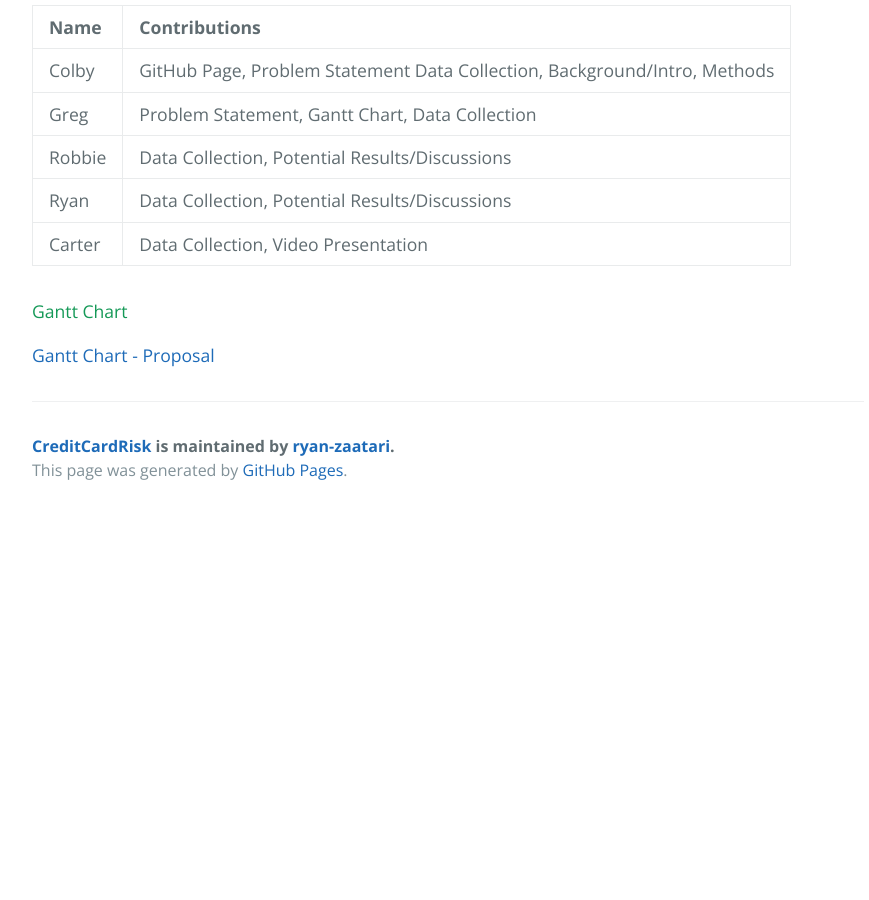
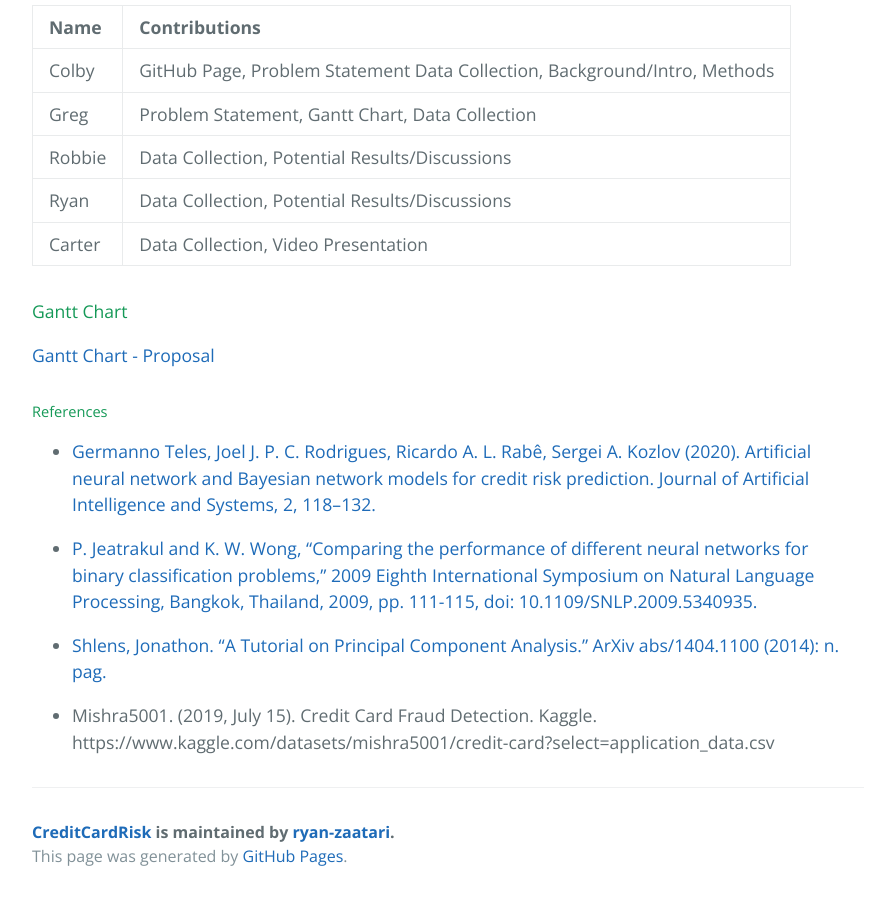
Before and after one commit to ryan-zaatari/CreditCardRisk, a Jekyll site: the page built from index.md, in a window 1280 px wide and 900 px high, scrolled down 2022 px. Shown: the whole window, without its empty margins (192-1061 px from the left). Built offline with Jekyll 4.4.1, drawn with Linux system fonts in a browser that asks for light colours; before the commit the page ends 2536 px from its top, so only the background shows below that.

Commit message:
references added

```diff
--- a/index.md
+++ b/index.md
@@ -52,3 +52,12 @@ Overall, our model will enable banks to better evaluate credit risk when reviewi
 #### Gantt Chart
 
 [Gantt Chart - Proposal](https://gtvault.sharepoint.com/:x:/s/CS4641MLProjectTeam/EZsWnmIWIcJAk-Xb50eHuWsBEQd3F_iAyf3x9m4M9c_V7Q?e=lOfd4h)
+
+##### References
+* [Germanno Teles, Joel J. P. C. Rodrigues, Ricardo A. L. Rabê, Sergei A. Kozlov (2020). Artificial neural network and Bayesian network models for credit risk prediction. Journal of Artificial Intelligence and Systems, 2, 118–132.](https://iecscience.org/public/uploads/jpapers/202003/JUA6ia0ppS0FvH3QgOUl1C09ccBGRCx9SFgQJhtG.pdf)
+
+* [P. Jeatrakul and K. W. Wong, "Comparing the performance of different neural networks for binary classification problems," 2009 Eighth International Symposium on Natural Language Processing, Bangkok, Thailand, 2009, pp. 111-115, doi: 10.1109/SNLP.2009.5340935.](https://ieeexplore.ieee.org/abstract/document/5340935)
+
+* [Shlens, Jonathon. “A Tutorial on Principal Component Analysis.” ArXiv abs/1404.1100 (2014): n. pag.](https://arxiv.org/abs/1404.1100)
+
+* Mishra5001. (2019, July 15). Credit Card Fraud Detection. Kaggle. https://www.kaggle.com/datasets/mishra5001/credit-card?select=application_data.csv
```
